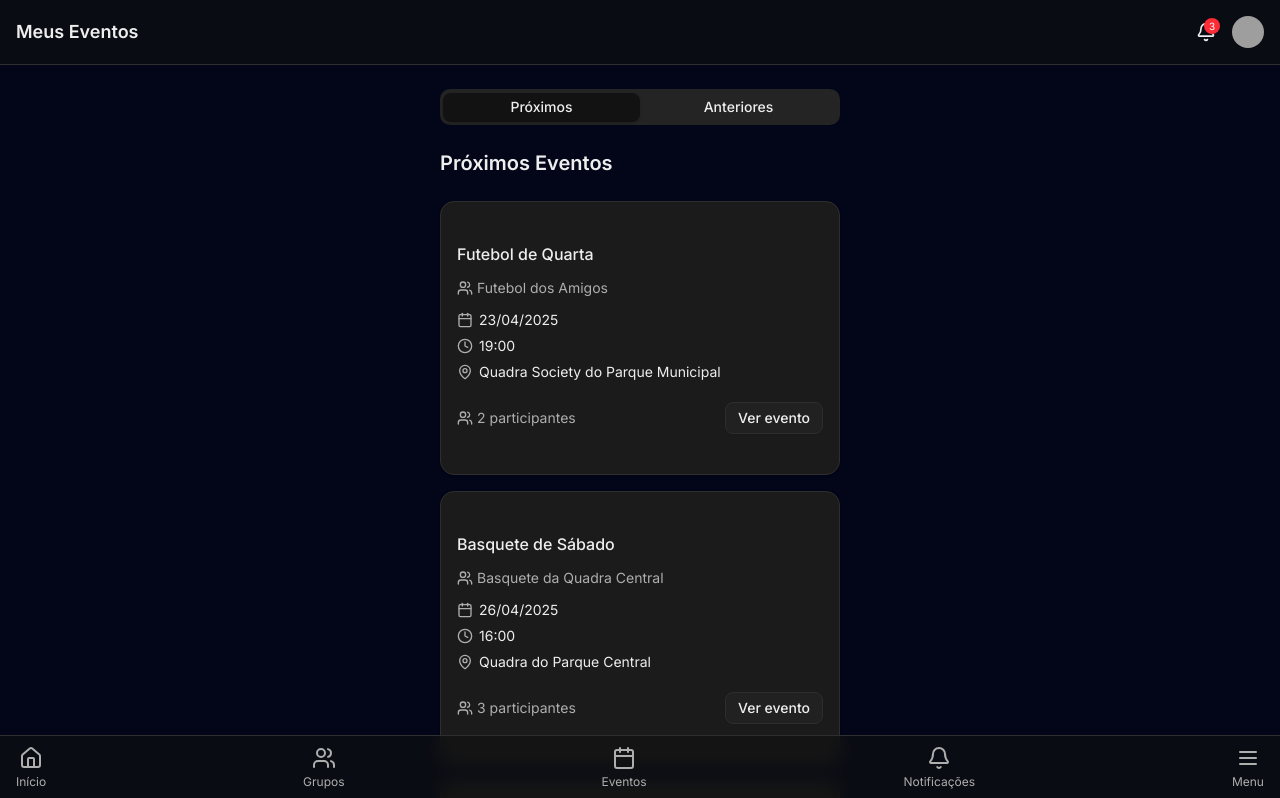
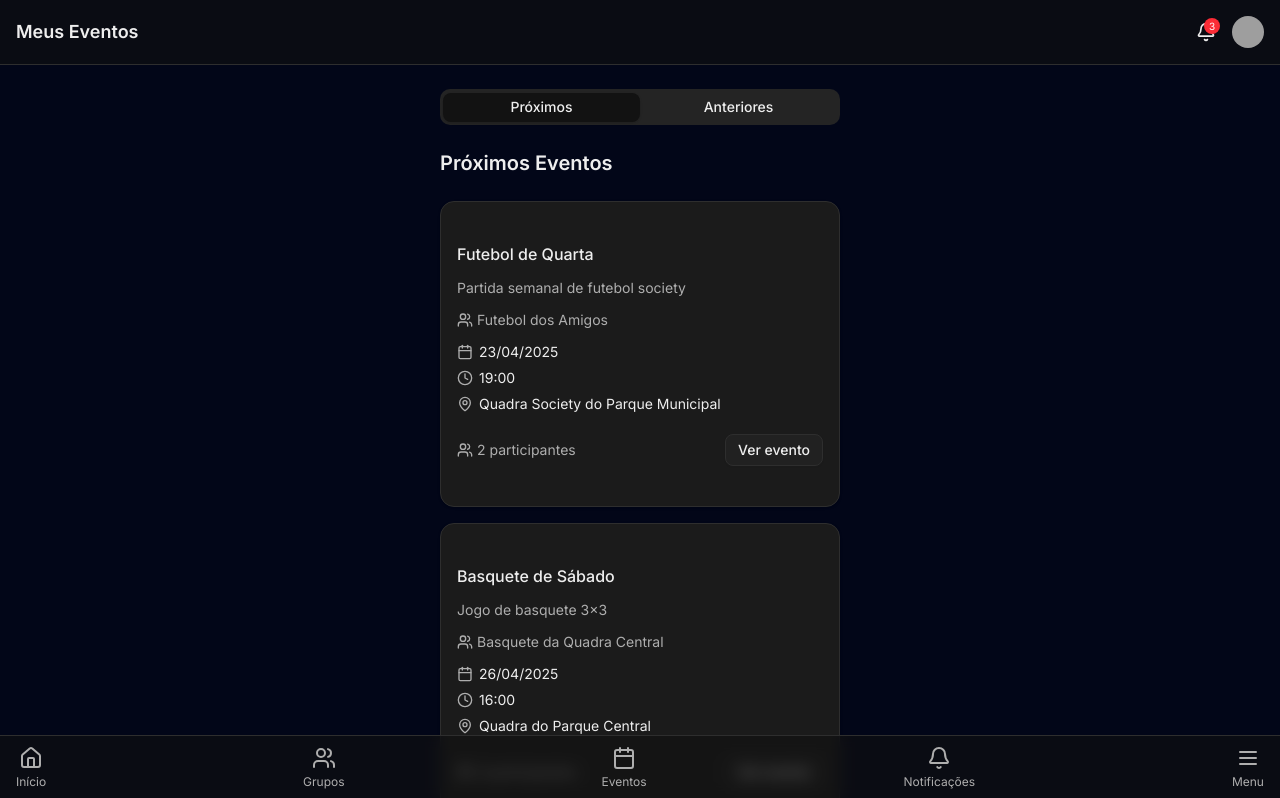
Before and after one commit to matheuzmc/convocai, a Next.js app: page /events in a window 1280 px wide. Shown: the top 798 px of the page. Built offline with nearby package versions, Linux system fonts and the light colour scheme; grey boxes are pictures that could not be loaded.

Commit message:
Corrigir erro de ESLint: usar o parâmetro description no EventCard

```diff
--- a/src/components/cards/GroupEventCards.tsx
+++ b/src/components/cards/GroupEventCards.tsx
@@ -67,6 +67,10 @@
               </Badge>
             )}
           </div>
+
+          <p className="text-sm text-muted-foreground line-clamp-2">
+            {description}
+          </p>
 
           {groupName && (
             <div className="flex items-center text-sm text-muted-foreground">
```
